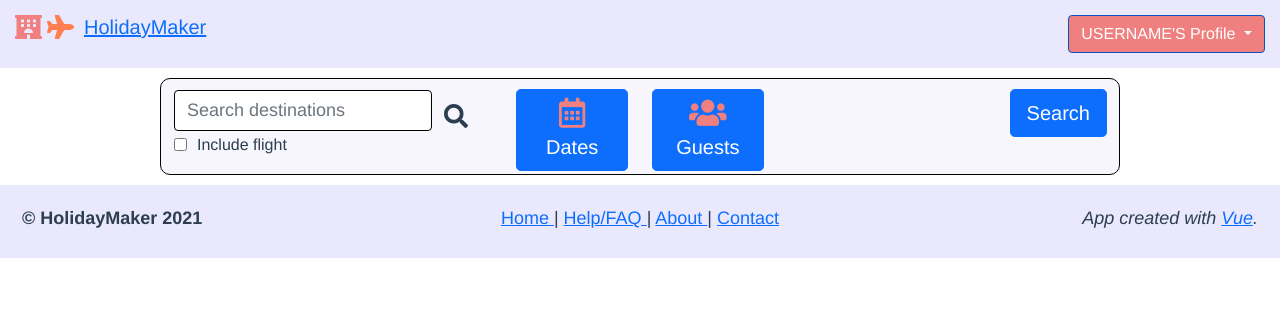
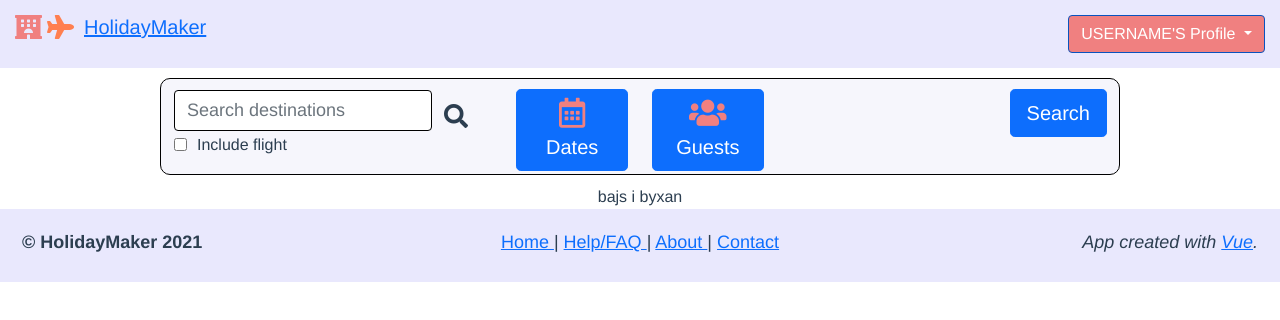
Before and after one commit to giddster/holidaymaker, a Vue app in the folder holidaymaker-frontend/: page /searchresults in a window 1280 px wide. Shown: the top 320 px of the page. Built offline with nearby package versions, Linux system fonts and the light colour scheme; no server answers; the HTML template or start-up script is replaced by a standard one.

Commit message:
started adding searchresults view
testing with router

```diff
--- a/holidaymaker-frontend/src/router/index.js
+++ b/holidaymaker-frontend/src/router/index.js
@@ -10,6 +10,7 @@ import MyBookingsProfile from "/src/views/MyBookingsProfile.vue";
 import MyFavoritesProfile from "/src/views/MyFavoritesProfile.vue";
 import Help from "../views/Help.vue";
 import Contact from "../views/Contact.vue";
+import SearchResults from "../views/SearchResults.vue"
 
 
 const routes = [
@@ -87,6 +88,11 @@ const routes = [
     component: () =>
       import(/* webpackChunkName: "aboutHotel" */ "../views/AboutHotel.vue"),
   },
+  {
+    path: "/searchresults",
+    name: "SearchResults",
+    component: SearchResults
+  },
 
 ];
 
--- /dev/null
+++ b/holidaymaker-frontend/src/views/SearchResults.vue
@@ -0,0 +1,3 @@
+<template>
+bajs i byxan
+</template>
```
